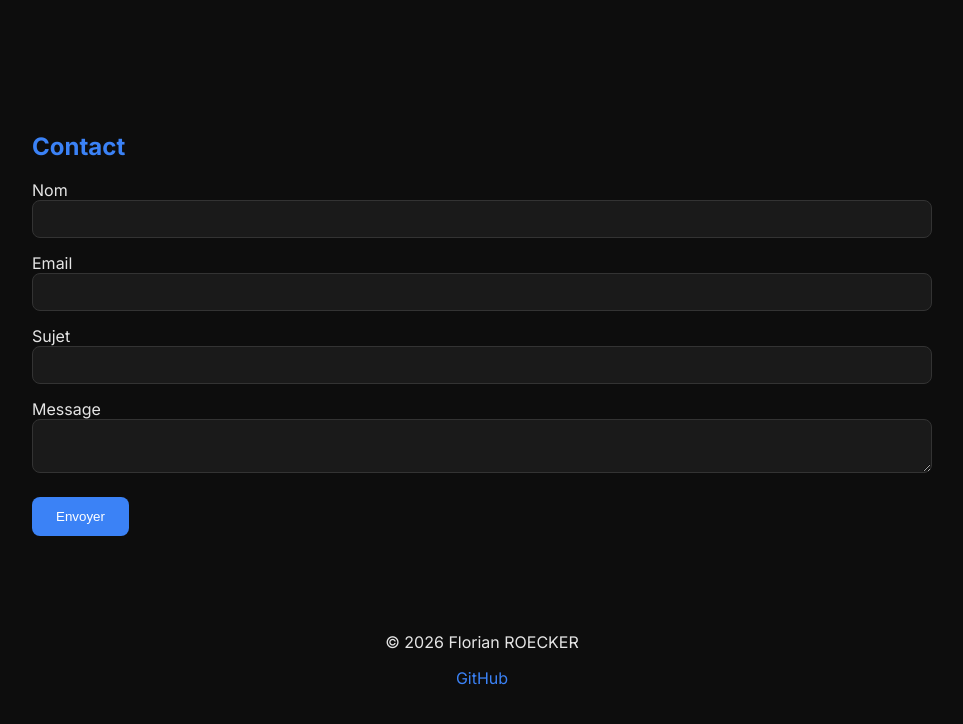
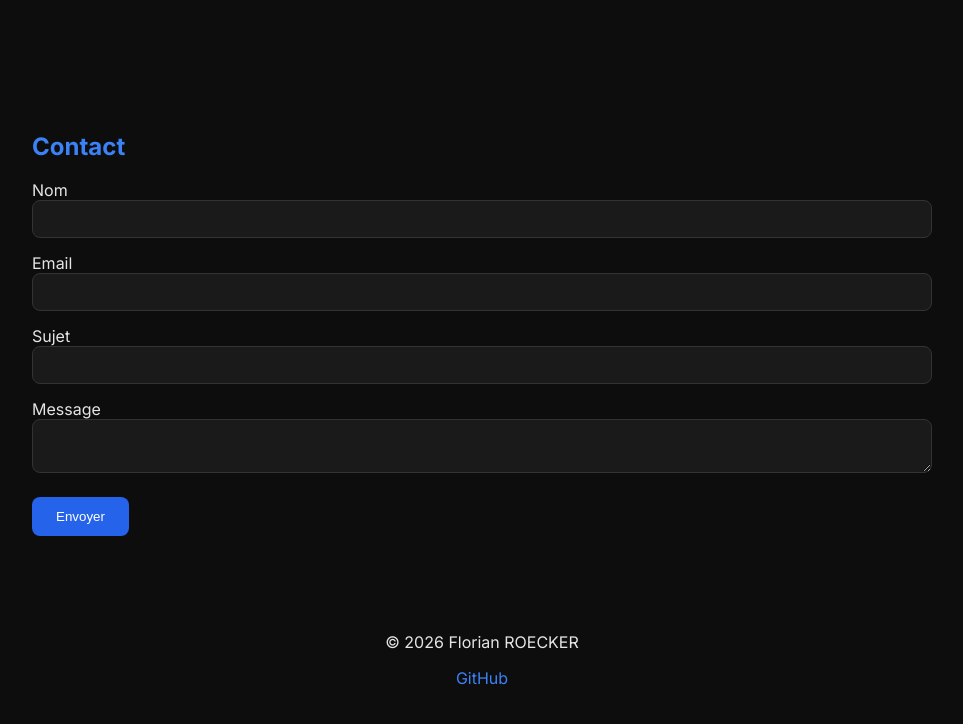
Before and after one commit to flapassrck/Portfolio-Florian, a plain HTML site: page index.html in a window 1280 px wide. In both pictures the pointer is over the button "Envoyer". Shown: the part 1176-1900 px from the top of the page, without its empty margins (158-1121 px from the left). Drawn offline with Linux system fonts and the light colour scheme.

Commit message:
Modify and add animation in button

```diff
--- a/style.css
+++ b/style.css
@@ -82,6 +82,11 @@ button {
   padding: 12px 24px;
   margin-top: 20px;
   cursor: pointer;
+  transition: background-color 0.3s;
+}
+
+button:hover {
+  background-color: #2563eb;
 }
 
 /* footer */
```
